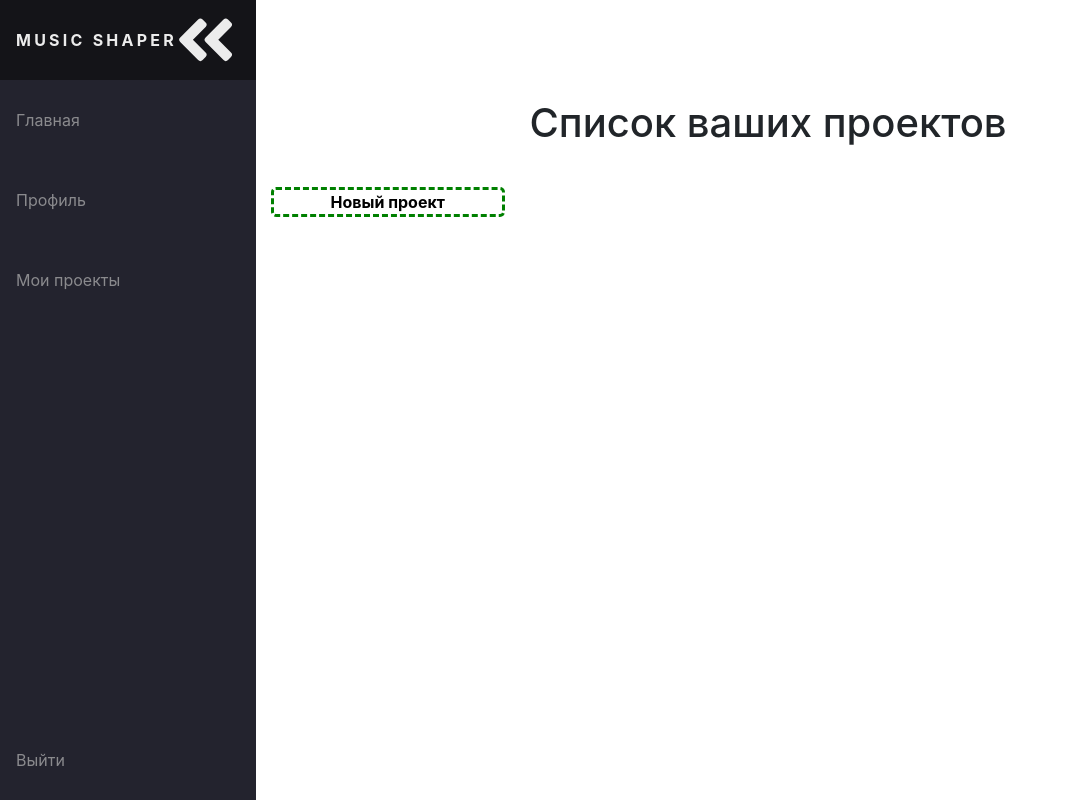
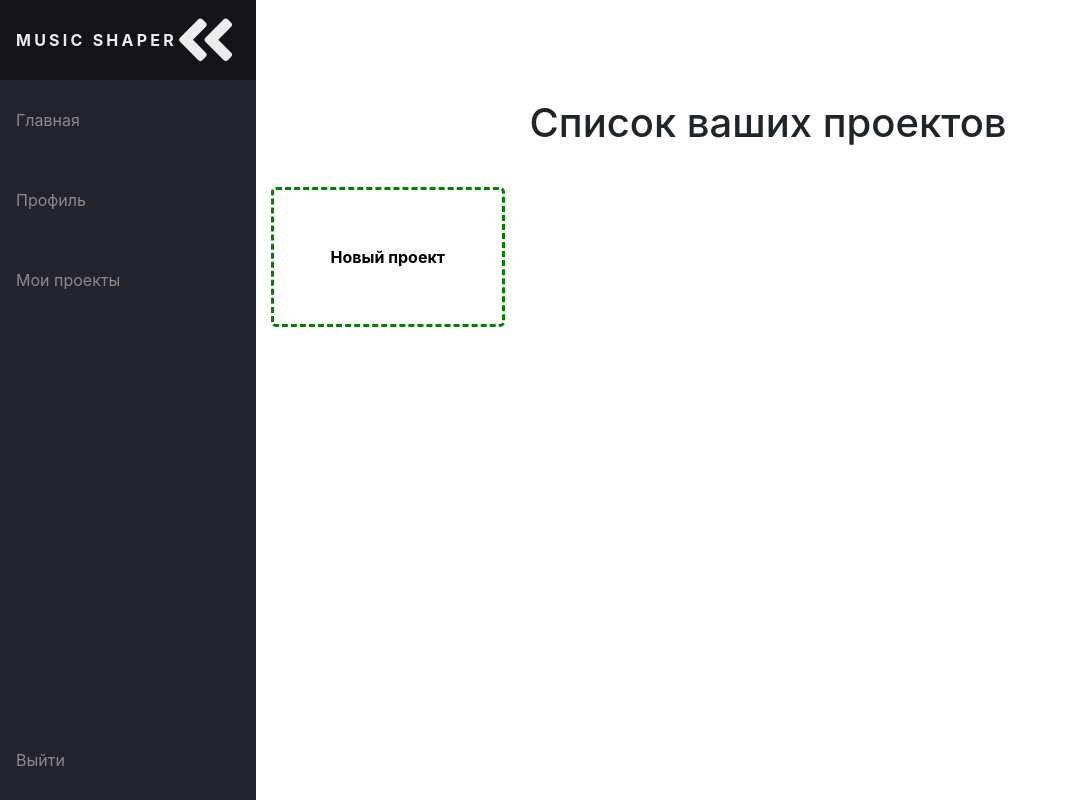
Before and after one commit to korsilyn/MusicShaper, a Django app: page /projects in a window 1280 px wide. Shown: the whole page, without its empty margins (0-1068 px from the left). Run offline with Django 3.2, Linux system fonts and the light colour scheme; the visitor is signed in with stand-in values (Sample User, id 1); data that the repository does not hold is empty; some libraries are stand-ins or nearby versions.

Commit message:
new project link min height & migrations

```diff
--- a/main/templates/project/list.html
+++ b/main/templates/project/list.html
@@ -25,6 +25,7 @@
 
         .projects-grid > a {
             width: 1fr;
+            min-height: 140px;
             color: black;
             text-align: center;
             text-decoration: none;
```
Also changed, not shown: main/migrations/0005_merge_20200326_1334.py (added).
